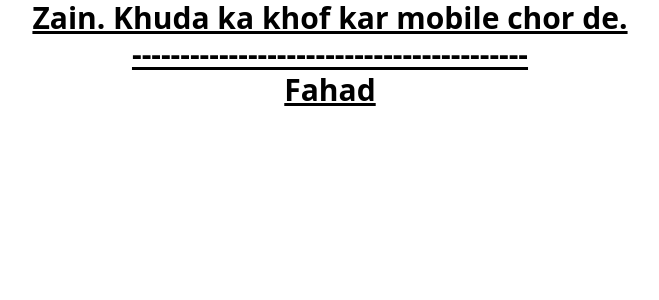
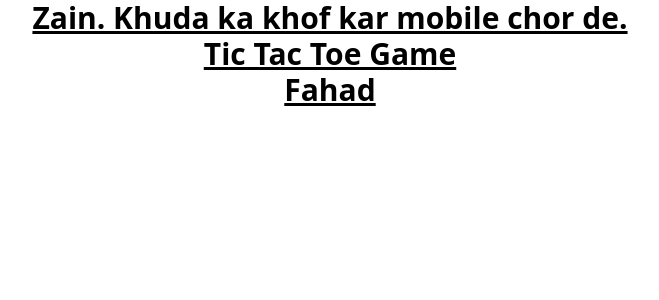
Before and after one commit to bilawal506/portfolio, a Next.js app in the folder my-app/: page / in a window 1280 px wide. Shown: the top 300 px of the page, without its empty margins (310-969 px from the left). Built offline with nearby package versions, Linux system fonts and the light colour scheme.

Commit message:
Changed Heading

```diff
--- a/my-app/app/page.js
+++ b/my-app/app/page.js
@@ -5,7 +5,7 @@
   return (
     <>
     <Zain/>
-      <h1 className="text-3xl font-bold underline text-center">-----------------------------------------</h1>
+      <h1 className="text-3xl font-bold underline text-center">Tic Tac Toe Game</h1>
 
       <Fahad/>
     </>
```
